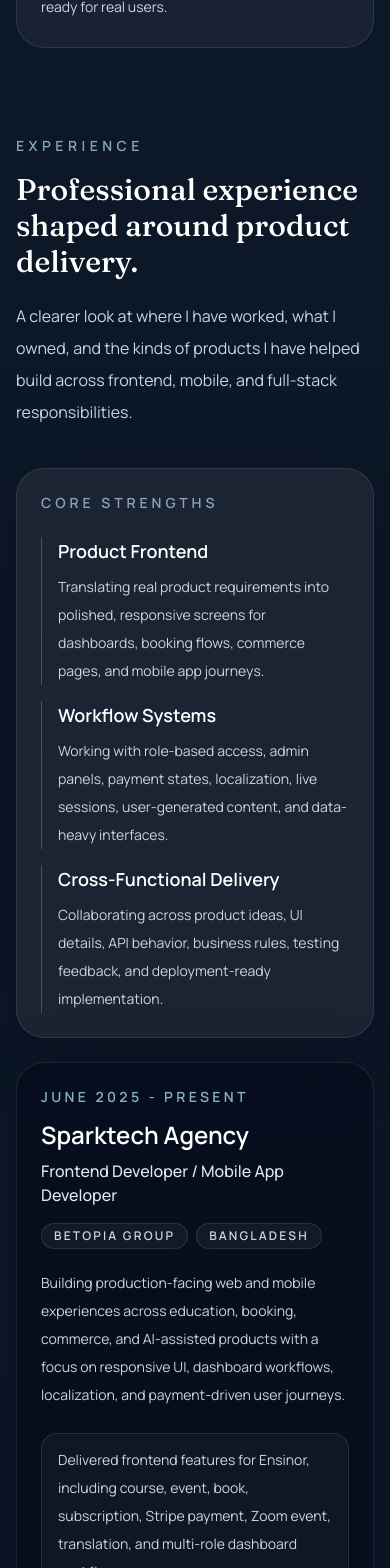
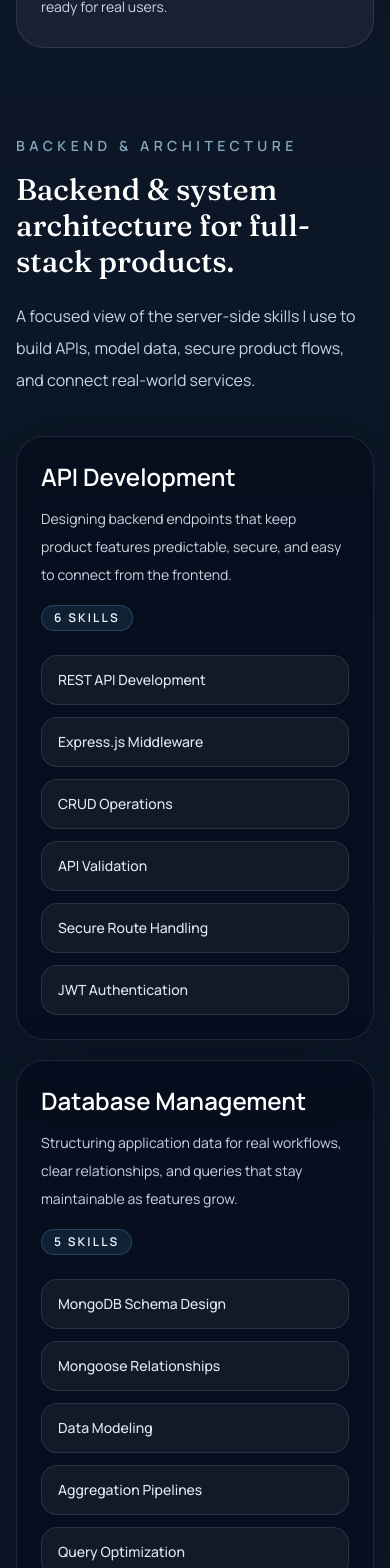
Before and after one commit to asif100a/New-Portfolio, a Next.js app: page / in a window 390 px wide. Shown: the part 7220-8788 px from the top of the page. Built offline with nearby package versions, Linux system fonts and the light colour scheme.

Commit message:
Add BackendArchitecture component and update related sections for clarity

```diff
--- a/src/Project/pages/Home/Home.jsx
+++ b/src/Project/pages/Home/Home.jsx
@@ -4,6 +4,7 @@ import { useInterSectionObserver } from "../../../hooks/useIntersectionObserver"
 import Footer from "../../sharedFile/footer/Footer";
 import Navbar from "../../sharedFile/navbar/Navbar";
 import About from "./components/sections/About/About";
+import BackendArchitecture from "./components/sections/BackendArchitecture/BackendArchitecture";
 import Banner from "./components/sections/Banner/Banner";
 import Contact from "./components/sections/Contact/Contact";
 import Education from "./components/sections/Education/Education";
@@ -24,6 +25,7 @@ const Home = () => {
                 <About />
                 <Education />
                 <Skills />
+                <BackendArchitecture />
                 <WorkExperience />
                 <Projects />
                 <Contact />
--- /dev/null
+++ b/src/Project/pages/Home/components/sections/BackendArchitecture/BackendArchitecture.jsx
@@ -0,0 +1,66 @@
+const architectureGroups = [
+    {
+        title: "API Development",
+        summary: "Designing backend endpoints that keep product features predictable, secure, and easy to connect from the frontend.",
+        items: ["REST API Development", "Express.js Middleware", "CRUD Operations", "API Validation", "Secure Route Handling", "JWT Authentication"],
+    },
+    {
+        title: "Database Management",
+        summary: "Structuring application data for real workflows, clear relationships, and queries that stay maintainable as features grow.",
+        items: ["MongoDB Schema Design", "Mongoose Relationships", "Data Modeling", "Aggregation Pipelines", "Query Optimization"],
+    },
+    {
+        title: "Authentication & Security",
+        summary: "Building access flows around user identity, protected resources, and role-aware product experiences.",
+        items: ["Firebase Authentication", "JWT Tokens", "HTTP-only Cookies", "Role-Based Authorization", "Protected Routes"],
+    },
+    {
+        title: "Payments & Integrations",
+        summary: "Connecting products with the external services needed for payments, uploads, automation, and user communication.",
+        items: ["Stripe Integration", "SSLCommerz Integration", "File Upload Systems", "AI API Integrations", "Email Services"],
+    },
+];
+
+const BackendArchitecture = () => {
+    return (
+        <section id="backend-architecture" className="px-4 py-12 sm:px-6 lg:px-8">
+            <div className="mx-auto max-w-6xl">
+                <div className="flex flex-col gap-5 lg:flex-row lg:items-end lg:justify-between">
+                    <div>
+                        <p className="text-sm font-semibold uppercase tracking-[0.32em] text-sky-200/70">Backend & Architecture</p>
+                        <h2 className="mt-4 font-text-lora text-3xl text-white sm:text-4xl">Backend & system architecture for full-stack products.</h2>
+                    </div>
+                    <p className="max-w-2xl text-base leading-8 text-slate-300">
+                        A focused view of the server-side skills I use to build APIs, model data, secure product flows, and connect real-world services.
+                    </p>
+                </div>
+
+                <div className="mt-10 grid gap-5 lg:grid-cols-2">
+                    {architectureGroups.map((group) => (
+                        <article key={group.title} className="rounded-[1.75rem] border border-white/10 bg-slate-950/45 p-6 shadow-[0_20px_70px_rgba(2,8,20,0.24)]">
+                            <div className="flex flex-col gap-4 sm:flex-row sm:items-start sm:justify-between">
+                                <div>
+                                    <h3 className="text-2xl font-semibold text-white">{group.title}</h3>
+                                    <p className="mt-3 text-sm leading-7 text-slate-300">{group.summary}</p>
+                                </div>
+                                <span className="w-fit rounded-full border border-sky-300/20 bg-sky-300/10 px-3 py-1 text-xs font-semibold uppercase tracking-[0.18em] text-sky-50">
+                                    {group.items.length} skills
+                                </span>
+                            </div>
+
+                            <ul className="mt-6 grid gap-3 sm:grid-cols-2">
+                                {group.items.map((item) => (
+                                    <li key={item} className="rounded-2xl border border-white/10 bg-white/[0.05] px-4 py-3 text-sm font-medium leading-6 text-slate-200">
+                                        {item}
+                                    </li>
+                                ))}
+                            </ul>
+                        </article>
+                    ))}
+                </div>
+            </div>
+        </section>
+    );
+};
+
+export default BackendArchitecture;
--- a/src/Project/pages/Home/components/sections/Projects/Projects.jsx
+++ b/src/Project/pages/Home/components/sections/Projects/Projects.jsx
@@ -70,8 +70,8 @@ const Projects = () => {
             <div className="mx-auto max-w-6xl">
                 <div className="flex flex-col gap-5 lg:flex-row lg:items-end lg:justify-between">
                     <div>
-                        <p className="text-sm font-semibold uppercase tracking-[0.32em] text-sky-200/70">Projects</p>
-                        <h2 className="mt-4 font-text-lora text-3xl text-white sm:text-4xl">Selected product work, organized by impact and role.</h2>
+                        <p className="text-sm font-semibold uppercase tracking-[0.32em] text-sky-200/70">Featured Fullstack Projects</p>
+                        <h2 className="mt-4 font-text-lora text-3xl text-white sm:text-4xl">Selected full-stack product work, organized by impact and role.</h2>
                     </div>
                     <p className="max-w-2xl text-base leading-8 text-slate-300">
                         A focused mix of professional product contributions and personal full-stack builds, showing how I handle dashboards, commerce flows, booking systems, mobile UX, and real user workflows.
--- a/src/Project/pages/Home/components/sections/WorkExperience/WorkExperience.jsx
+++ b/src/Project/pages/Home/components/sections/WorkExperience/WorkExperience.jsx
@@ -51,8 +51,8 @@ const WorkExperience = () => {
             <div className="mx-auto max-w-6xl">
                 <div className="flex flex-col gap-5 lg:flex-row lg:items-end lg:justify-between">
                     <div>
-                        <p className="text-sm font-semibold uppercase tracking-[0.32em] text-sky-200/70">Experience</p>
-                        <h2 className="mt-4 font-text-lora text-3xl text-white sm:text-4xl">Professional experience shaped around product delivery.</h2>
+                        <p className="text-sm font-semibold uppercase tracking-[0.32em] text-sky-200/70">Production Experience</p>
+                        <h2 className="mt-4 font-text-lora text-3xl text-white sm:text-4xl">Professional experience shaped around production delivery.</h2>
                     </div>
                     <p className="max-w-2xl text-base leading-8 text-slate-300">
                         A clearer look at where I have worked, what I owned, and the kinds of products I have helped build across frontend, mobile, and full-stack responsibilities.
--- a/src/utils/utils.js
+++ b/src/utils/utils.js
@@ -12,8 +12,12 @@ export const items = [
         title: 'Skills'
     },
     {
+        path: 'backend-architecture',
+        title: 'Backend'
+    },
+    {
         path: 'work-experience',
-        title: 'Work Experience'
+        title: 'Experience'
     },
     {
         path: 'projects',
```
